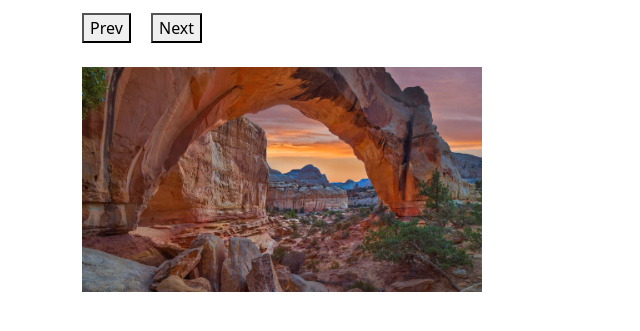
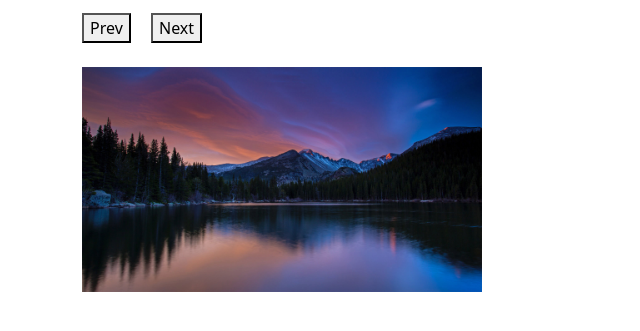
Before and after one commit to bk-software/hu-image-slider, a plain HTML site: page Step-02/index.html in a window 1280 px wide. Both pictures are taken after a click on the button "Prev". Shown: the part 139-470 px from the top of the page, without its empty margins (0-640 px from the left). Drawn offline with nearby package versions, Linux system fonts and the light colour scheme.

Commit message:
button switch images

```diff
--- a/Step-02/index.html
+++ b/Step-02/index.html
@@ -35,7 +35,7 @@
           <button id="prev">Prev</button>
           <button id="next" class="ms-3">Next</button>
         </div>
-        <img src="images/OHR.HickmanBridge_ROW9566895207_1920x1080.jpg" alt="">
+        <img id='slider-image' src="images/OHR.HickmanBridge_ROW9566895207_1920x1080.jpg" alt="">
       </div>
     </div>
    <!-- END OF Homepage  -->
--- a/Step-02/slider.js
+++ b/Step-02/slider.js
@@ -1,9 +1,12 @@
 function prevImage() {
   console.log('You press prev image');
+  document.getElementById('slider-image').src =
+    'images/OHR.LongsPeak_ROW9098186381_1920x1080.jpg';
 }
 
 function nextImage() {
-  console.log('You press prev image');
+  document.getElementById('slider-image').src =
+    'images/OHR.NoctilucentClouds_ROW9144099035_1920x1080.jpg';
 }
 
 document.getElementById('prev').addEventListener('click', prevImage);
```
